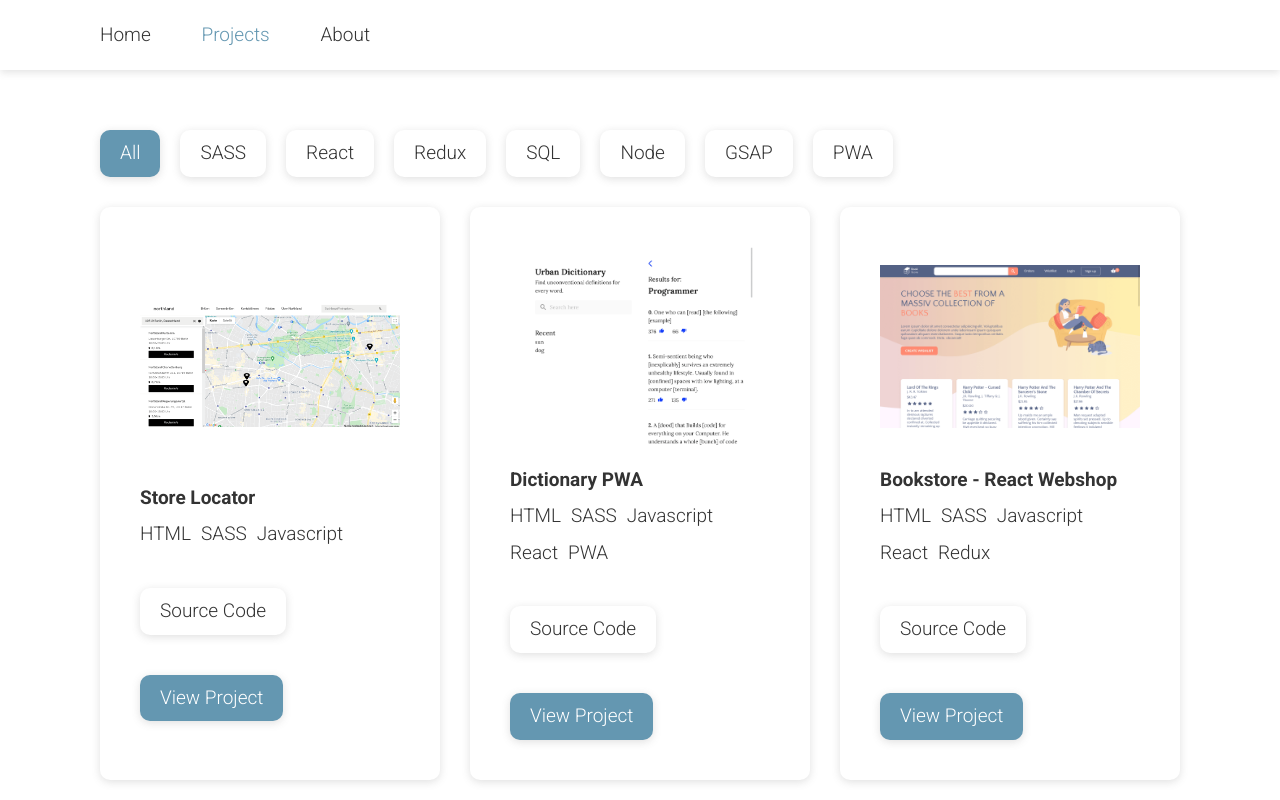
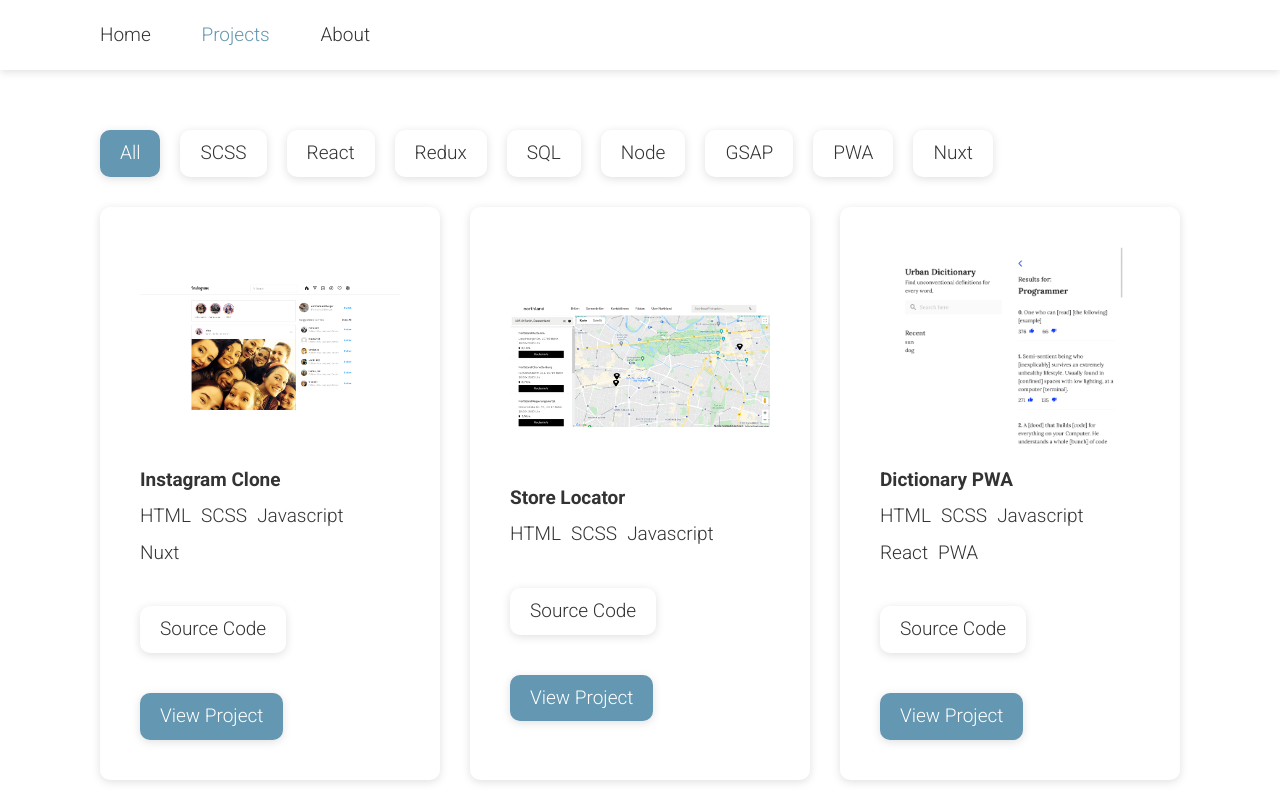
Before and after one commit to EmmaMuehlberger/Portfolio, a React (Create React App) app: page /projects in a window 1280 px wide. Shown: the top 800 px of the page. Built offline with nearby package versions, Linux system fonts and the light colour scheme; the HTML template or start-up script is replaced by a standard one.

Commit message:
project added

```diff
--- a/src/pages/About/About.jsx
+++ b/src/pages/About/About.jsx
@@ -31,9 +31,10 @@ const About = () => {
                     <li>CSS (very good)</li>
                     <li>Javascript (very good)</li>
                     <li>SASS (very good)</li>
+                    <li>Nuxt (good)</li>
+                    <li>Vue (good)</li>
                     <li>React (good)</li>
                     <li>Redux (basic)</li>
-                    <li>Vue (good)</li>
                     <li>Node (good)</li>
                     <li>Express (good)</li>
                     <li>SQL (good)</li>
--- a/src/pages/Projects/Projects.jsx
+++ b/src/pages/Projects/Projects.jsx
@@ -11,37 +11,44 @@ const Projects = () => {
 
     const projects = [
         {
+            image: "instagram.png",
+            title: "Instagram Clone",
+            tags: ["HTML", "SCSS", "Javascript", "Nuxt"],
+            link: "https://thegram.netlify.app/",
+            source: "https://github.com/EmmaMuehlberger/insta-clone"
+        },
+        {
             image: "store-locator.png",
             title: "Store Locator",
-            tags: ["HTML", "SASS", "Javascript"],
+            tags: ["HTML", "SCSS", "Javascript"],
             link: "https://northland-store-locator.netlify.app/",
             source: "https://github.com/EmmaMuehlberger/Store-Locator"
         },
         {
             image: "pwa.png",
             title: "Dictionary PWA",
-            tags: ["HTML", "SASS", "Javascript", "React", "PWA"],
+            tags: ["HTML", "SCSS", "Javascript", "React", "PWA"],
             link: "https://urban-dictionary-pwa.netlify.app/",
             source: "https://github.com/EmmaMuehlberger/React-PWA-Dictionary-App"
         },
         {
             image: "bookstore.png",
             title: "Bookstore - React Webshop",
-            tags: ["HTML", "SASS", "Javascript", "React", "Redux"],
+            tags: ["HTML", "SCSS", "Javascript", "React", "Redux"],
             link: "https://every-book.netlify.app/",
             source: "https://github.com/EmmaMuehlberger/React-Ecommerce-Webshop-Bookstore"
         },
         {
             image: "companyx.png",
             title: "Animated Landing Page",
-            tags: ["HTML", "SASS", "Javascript", "React", "GSAP"],
+            tags: ["HTML", "SCSS", "Javascript", "React", "GSAP"],
             link: "https://companyx-gsap-homepage.netlify.app/",
             source: "https://github.com/EmmaMuehlberger/React-Gsap-Homepage"
         },
         {
             image: "sql-login.png",
             title: "Login and Authentication Systems",
-            tags: ["HTML", "SASS", "Javascript", "React", "Node", "Express", "SQL"],
+            tags: ["HTML", "SCSS", "Javascript", "React", "Node", "Express", "SQL"],
             link: null,
             source: "https://github.com/EmmaMuehlberger/SQL-Login-System"
         },
@@ -84,13 +91,14 @@ const Projects = () => {
         <div className="Projects page">
             <div className="Projects__searchbar">
                 <button onClick={onClickHandler} value="" className={filter === "" ? "btn-light active" : "btn-light"}>All</button>
-                <button onClick={onClickHandler} value="SASS" className={filter === "SASS" ? "btn-light active" : "btn-light"}>SASS</button>
+                <button onClick={onClickHandler} value="SCSS" className={filter === "SCSS" ? "btn-light active" : "btn-light"}>SCSS</button>
                 <button onClick={onClickHandler} value="React" className={filter === "React" ? "btn-light active" : "btn-light"}>React</button>
                 <button onClick={onClickHandler} value="Redux" className={filter === "Redux" ? "btn-light active" : "btn-light"}>Redux</button>
                 <button onClick={onClickHandler} value="SQL" className={filter === "SQL" ? "btn-light active" : "btn-light"}>SQL</button>
                 <button onClick={onClickHandler} value="Node" className={filter === "Node" ? "btn-light active" : "btn-light"}>Node</button>
                 <button onClick={onClickHandler} value="GSAP" className={filter === "GSAP" ? "btn-light active" : "btn-light"}>GSAP</button>
                 <button onClick={onClickHandler} value="PWA" className={filter === "PWA" ? "btn-light active" : "btn-light"}>PWA</button>
+                <button onClick={onClickHandler} value="Nuxt" className={filter === "Nuxt" ? "btn-light active" : "btn-light"}>Nuxt</button>
             </div>
             <div className="Projects__container">
                 {filter === ""
```
Also changed, not shown: src/img/instagram.png (added).
